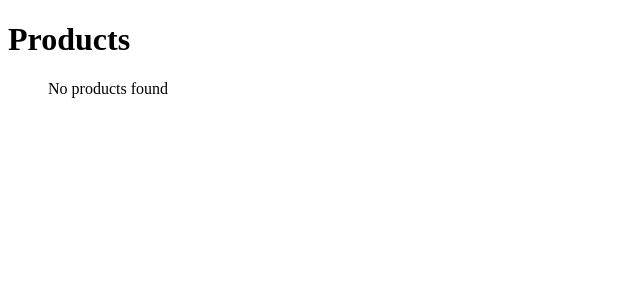
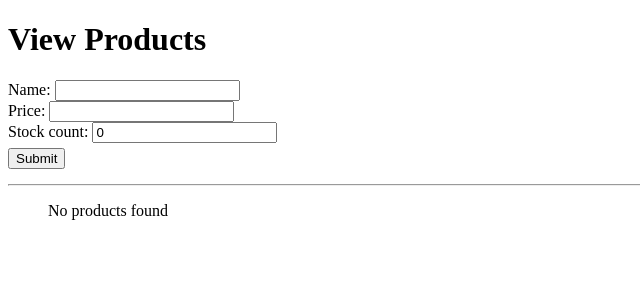
Before and after one commit to simplyObare/testing-in-django, a Django app: page /products/ in a window 1280 px wide. Shown: the top 300 px of the page, without its empty margins (0-640 px from the left). Run offline with Django 5.2, Linux system fonts and the light colour scheme; data that the repository does not hold is empty.

Commit message:
testing forms

```diff
--- /dev/null
+++ b/lesson-2/products/forms.py
@@ -0,0 +1,21 @@
+from django import forms
+from products.models import Product
+from django.core.exceptions import ValidationError
+
+
+class ProductForm(forms.ModelForm):
+    class Meta:
+        model = Product
+        fields = ("name", "price", "stock_count")
+
+    def clean_price(self):
+        price = self.cleaned_data.get("price")
+        if price < 0:
+            raise ValidationError("Price cannot be negative")
+        return price
+
+    def clean_stock_count(self):
+        stock_count = self.cleaned_data.get("stock_count")
+        if stock_count < 0:
+            raise ValidationError("Stock cannot be negative")
+        return stock_count
--- a/lesson-2/products/models.py
+++ b/lesson-2/products/models.py
@@ -31,10 +31,3 @@ class Product(models.Model):
     @property
     def in_stock(self) -> bool:
         return self.stock_count > 0
-
-    def clean(self):
-        if self.price < 0:
-            raise ValidationError("Price cannot be negative")
-
-        if self.stock_count < 0:
-            raise ValidationError("Stock cannot be negative")
--- a/lesson-2/products/templates/products.html
+++ b/lesson-2/products/templates/products.html
@@ -1,5 +1,13 @@
 {% extends "base.html" %} {% block content %}
-<h1>Products</h1>
+<h1>View Products</h1>
+<form method="POST" style="margin-bottom: 10px">
+  {% csrf_token %} {{ form.as_div }}
+
+  <button type="submit" style="margin: 5px 0">Submit</button>
+</form>
+
+<hr />
+
 <ul>
   {% for product in products %}
   <p>{{ product.name }}</p>
--- a/lesson-2/products/views.py
+++ b/lesson-2/products/views.py
@@ -1,5 +1,6 @@
-from django.shortcuts import render
+from django.shortcuts import render, redirect
 from products.models import Product
+from products.forms import ProductForm
 
 
 # Create your views here.
@@ -8,5 +9,14 @@ def homepage(request):
 
 
 def products(request):
+    if request.method == "POST":
+        form = ProductForm(request.POST)
+        if form.is_valid():
+            form.save()
+            return redirect("products")
+        else:
+            context = {"products": Product.objects.all(), "form": form}
+            return render(request, "products.html", context)
     products = Product.objects.all()
-    return render(request, "products.html", {"products": products})
+    context = {"products": products, "form": ProductForm()}
+    return render(request, "products.html", context)
```
Also changed, not shown: lesson-2/products/tests/test_forms.py (added, +23 -0 lines), lesson-2/products/tests/test_models.py (+0 -10 lines).
